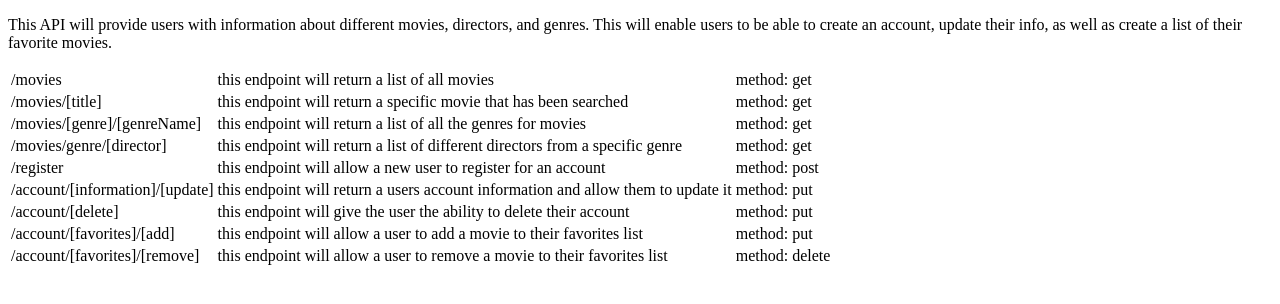
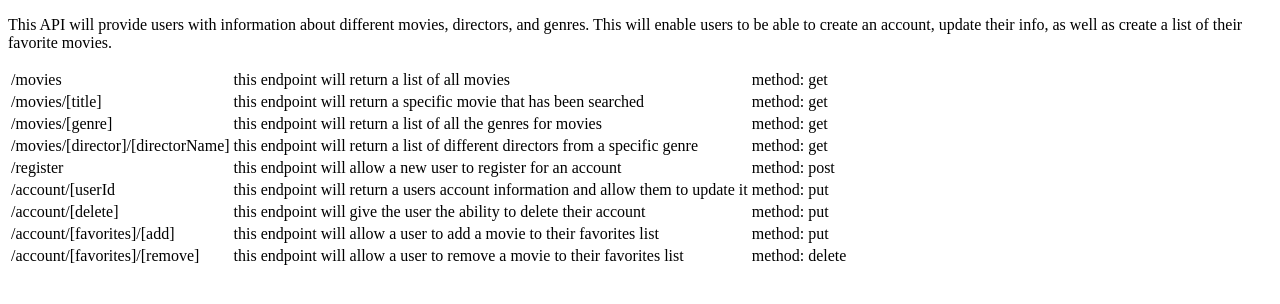
Before and after one commit to nnajera95/Movie_API, a website: page public/documentation.html in a window 1280 px wide. Drawn offline with Linux system fonts and the light colour scheme.

Commit message:
updated endpoints
if applied this commit will update the endpoints for the genre and director.

```diff
--- a/public/documentation.html
+++ b/public/documentation.html
@@ -24,12 +24,12 @@
         <td>method: get</td>
       </tr>
       <tr>
-        <td> /movies/[genre]/[genreName] </td>
+        <td> /movies/[genre] </td>
         <td>this endpoint will return a list of all the genres for movies</td>
         <td>method: get</td>
       </tr>
       <tr>
-        <td> /movies/genre/[director] </td>
+        <td> /movies/[director]/[directorName] </td>
         <td>this endpoint will return a list of different directors from a specific genre</td>
         <td>method: get</td>
       </tr>
@@ -39,7 +39,7 @@
         <td>method: post</td>
       </tr>
       <tr>
-        <td> /account/[information]/[update]</td>
+        <td> /account/[userId</td>
         <td>this endpoint will return a users account information and allow them to update it</td>
         <td>method: put</td>
       </tr>
```
